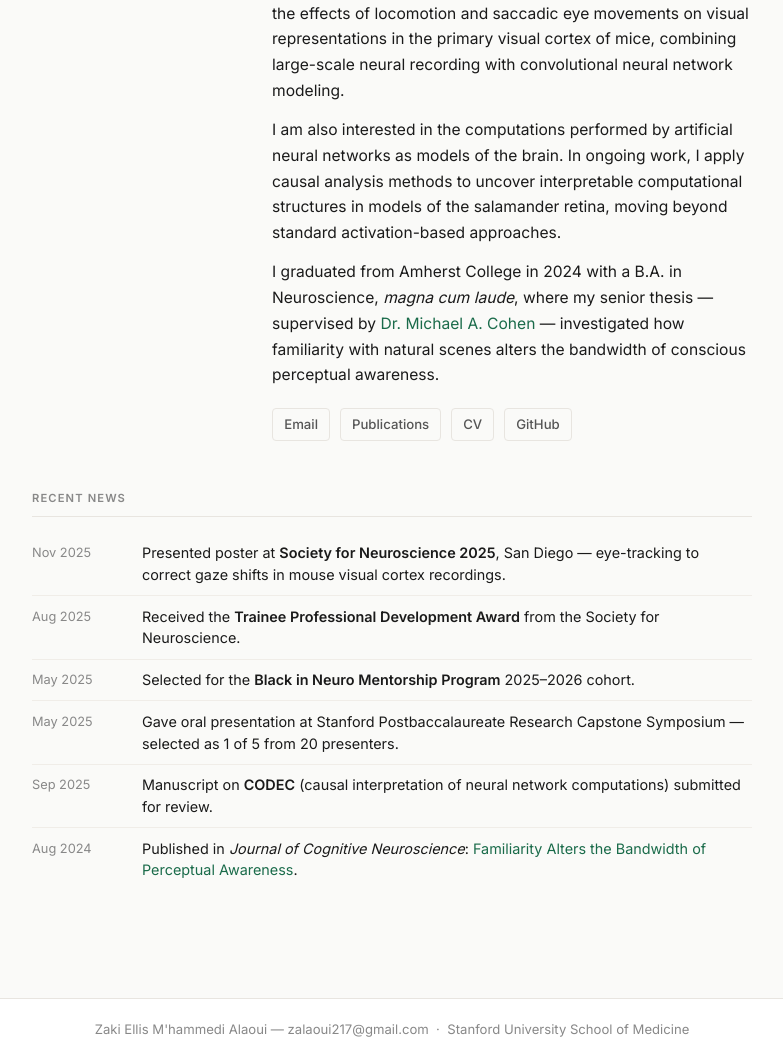
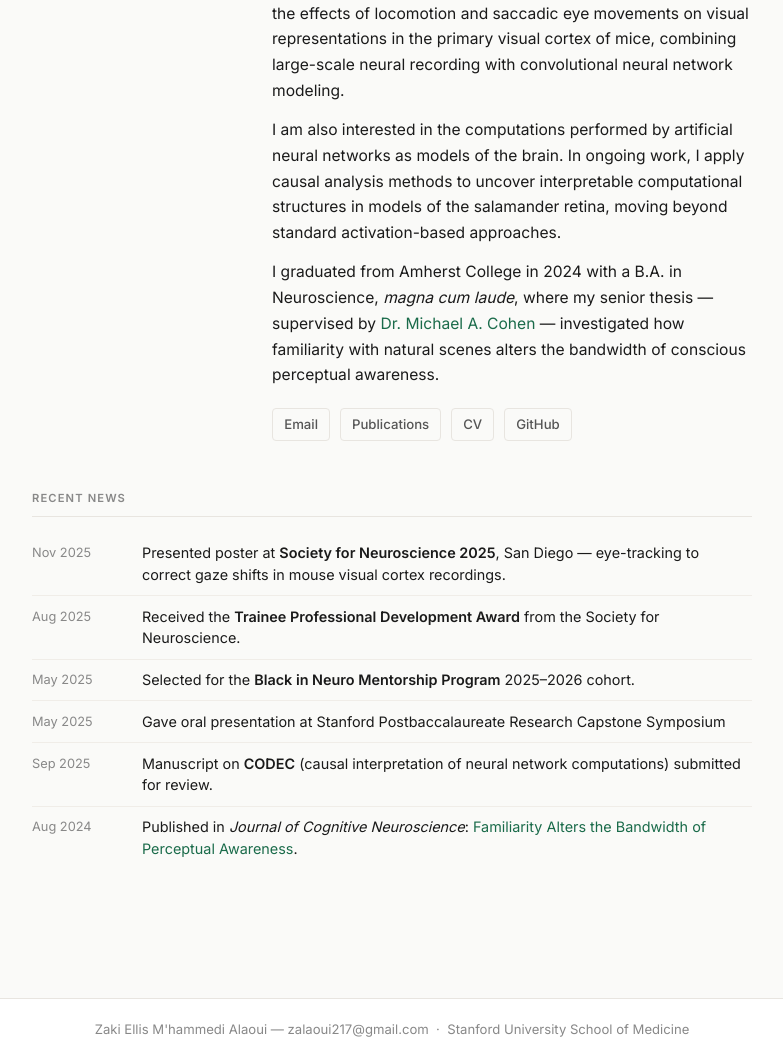
Before and after one commit to zalaoui3/zalaoui3.github.io, a Jekyll site: the page built from index.md, in a window 1280 px wide and 1366 px high, cut to the strip 309-1366 px from the top of the window. Shown: the whole strip, without its empty margins (248-1031 px from the left). Built offline with Jekyll 4.4.1, drawn with Linux system fonts in a browser that asks for light colours.

Commit message:
Update presentation and publication details in index.md

```diff
--- a/index.md
+++ b/index.md
@@ -55,7 +55,7 @@ title: About
     </li>
     <li>
       <span class="news-date">May 2025</span>
-      <span>Gave oral presentation at Stanford Postbaccalaureate Research Capstone Symposium — selected as 1 of 5 from 20 presenters.</span>
+      <span>Gave oral presentation at Stanford Postbaccalaureate Research Capstone Symposium </span>
     </li>
     <li>
       <span class="news-date">Sep 2025</span>
@@ -63,7 +63,7 @@ title: About
     </li>
     <li>
       <span class="news-date">Aug 2024</span>
-      <span>Published in <em>Journal of Cognitive Neuroscience</em>: <a href="https://doi.org/10.1162/jocn_a_02158">Familiarity Alters the Bandwidth of Perceptual Awareness</a>.</span>
+      <span>Published in <em>Journal of Cognitive Neuroscience</em>: <a href="https://direct.mit.edu/jocn/article-abstract/36/8/1546/120297/Familiarity-Alters-the-Bandwidth-of-Perceptual">Familiarity Alters the Bandwidth of Perceptual Awareness</a>.</span>
     </li>
   </ul>
 </div>
```
